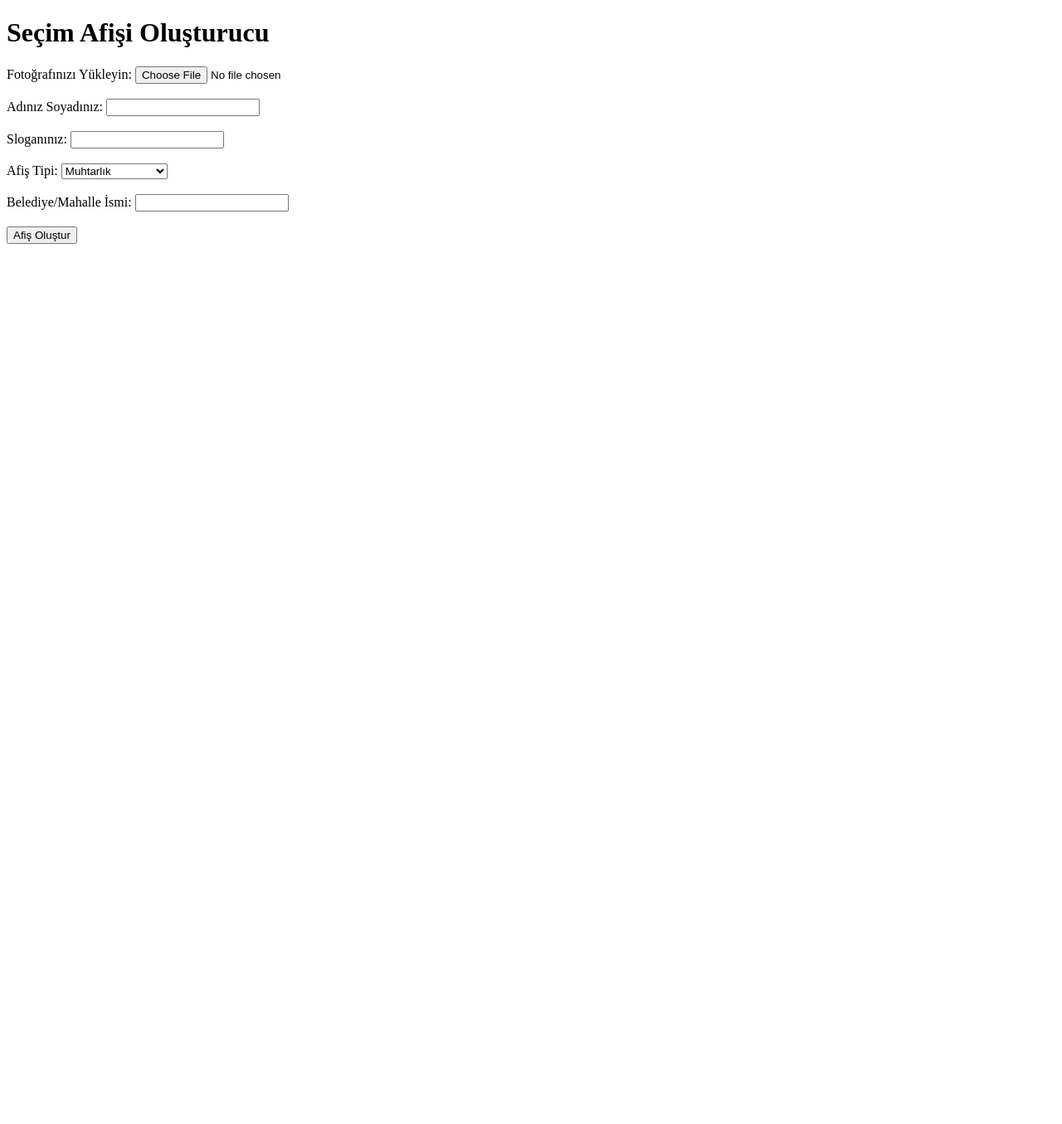
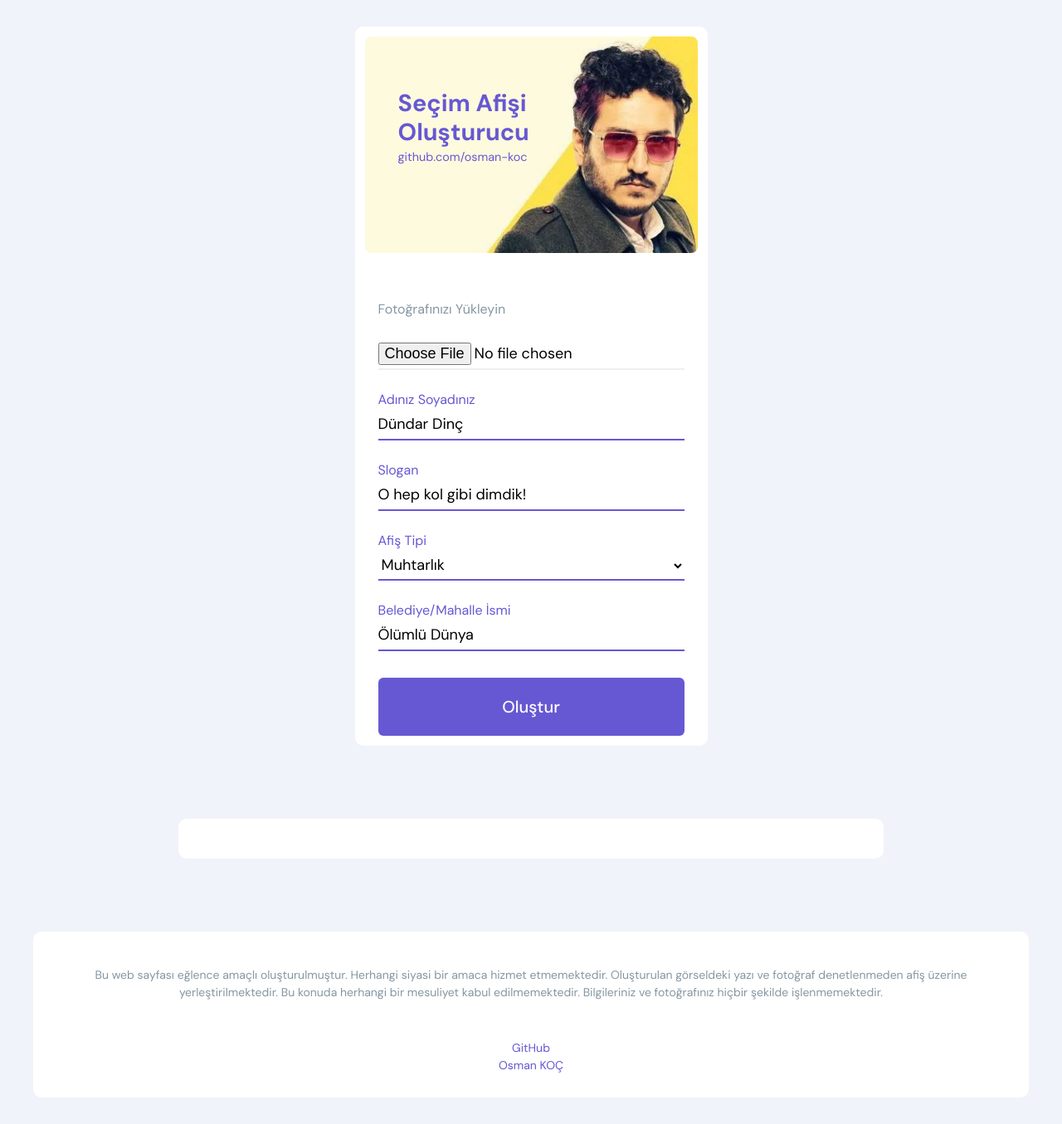
Before and after one commit to osman-koc/secim-afis-olusturucu, a Flask app: page / in a window 1280 px wide. Shown: the whole page at 83% size. Before the commit the page ends 294 px from the top, so only its background shows below. Run offline with Flask 3, Linux system fonts and the light colour scheme; some libraries are stand-ins or nearby versions.

Commit message:
feat: update template

```diff
--- a/app.py
+++ b/app.py
@@ -4,7 +4,7 @@ import os
 import base64
 import io
 
-app = Flask(__name__)
+app = Flask(__name__, static_url_path='/static')
 
 @app.route('/')
 def index():
--- /dev/null
+++ b/static/css/style.css
@@ -0,0 +1,172 @@
+@import url('https://fonts.googleapis.com/css2?family=DM+Sans:wght@400;500;700&display=swap');
+
+*, *:after, *:before {
+	box-sizing: border-box;
+}
+
+#generated_afis {
+    display: none;
+}
+
+#share_buttons {
+    display: none;
+}
+
+#download_button {
+    display: none;
+}
+
+body {
+	font-family: "DM Sans", sans-serif;
+	line-height: 1.5;
+	background-color: #f1f3fb;
+	padding: 0 2rem;
+}
+
+img {
+	max-width: 100%;
+	display: block;
+}
+
+input {
+	appearance: none;
+	border-radius: 0;
+}
+
+.generate-card {
+	margin: 2rem auto;
+	display: flex;
+	flex-direction: column;
+	width: 100%;
+	max-width: 850px;
+	background-color: #FFF;
+	border-radius: 10px;
+	box-shadow: 0 10px 20px 0 rgba(#999, .25);
+	padding: .75rem;
+}
+
+.generate-card.hidden {
+	background-color: #f1f3fb;
+}
+
+.card-footer {
+	margin: 2rem auto;
+	display: flex;
+	flex-direction: column;
+	width: 100%;
+	max-width: 100%;
+	background-color: #FFF;
+	border-radius: 10px;
+	box-shadow: 0 10px 20px 0 rgba(#999, .25);
+	padding: .75rem;
+}
+
+.card {
+	margin: 2rem auto;
+	display: flex;
+	flex-direction: column;
+	width: 100%;
+	max-width: 425px;
+	background-color: #FFF;
+	border-radius: 10px;
+	box-shadow: 0 10px 20px 0 rgba(#999, .25);
+	padding: .75rem;
+}
+
+.card-image {
+	border-radius: 8px;
+	overflow: hidden;
+	padding-bottom: 65%;
+	background-image: url('../img/feyyaz.jpg');
+	background-repeat: no-repeat;
+	background-size: 150%;
+	background-position: 0 5%;
+	position: relative;
+}
+
+.card-heading {
+	position: absolute;
+	left: 10%;
+	top: 15%;
+	right: 10%;
+	font-size: 1.80rem;
+	font-weight: 700;
+	color: #6658d3;
+	line-height: 1.222;
+	small {
+		display: block;
+		font-size: .50em;
+		font-weight: 400;
+		margin-top: .25em;
+	}
+}
+
+.card-form {
+	padding: 2rem 1rem 0;
+}
+
+.input {
+	display: flex;
+	flex-direction: column-reverse;
+	position: relative;
+	padding-top: 1.5rem;
+	&+.input {
+		margin-top: 1.5rem;
+	}
+}
+
+.input-label {
+	color: #8597a3;
+	position: absolute;
+	top: 1.5rem;
+	transition: .25s ease;
+}
+
+.input-field {
+	border: 0;
+	z-index: 1;
+	background-color: transparent;
+	border-bottom: 2px solid #eee;
+	font: inherit;
+	font-size: 1.125rem;
+	padding: .25rem 0;
+	&:focus, &:valid {
+		outline: 0;
+		border-bottom-color: #6658d3;
+		&+.input-label {
+			color: #6658d3;
+			transform: translateY(-1.5rem);
+		}
+	}
+}
+
+.action {
+	margin-top: 2rem;
+}
+
+.action-button {
+	font: inherit;
+	font-size: 1.25rem;
+	padding: 1em;
+	width: 100%;
+	font-weight: 500;
+	background-color: #6658d3;
+	border-radius: 6px;
+	color: #FFF;
+	border: 0;
+	&:focus {
+		outline: 0;
+	}
+}
+
+.card-info {
+	padding: 1rem 1rem;
+	text-align: center;
+	font-size: .875rem;
+	color: #8597a3;
+	a {
+		display: block;
+		color: #6658d3;
+		text-decoration: none;
+	}
+}
--- a/templates/index.html
+++ b/templates/index.html
@@ -5,47 +5,73 @@
     <meta charset="UTF-8">
     <meta name="viewport" content="width=device-width, initial-scale=1.0">
     <title>Seçim Afişi Oluşturucu</title>
+    <link rel="stylesheet" href="{{ url_for('static', filename='css/style.css') }}">
     <script src="https://ajax.googleapis.com/ajax/libs/jquery/3.7.1/jquery.min.js"></script>
     <script src="https://ajax.aspnetcdn.com/ajax/jquery.validate/1.19.1/jquery.validate.min.js"></script>
-
-    <style>
-        #generated_afis {
-            display: none;
-        }
-
-        #share_buttons {
-            display: none;
-        }
-    </style>
 </head>
 
 <body>
-    <h1>Seçim Afişi Oluşturucu</h1>
-    <form id="posterForm" action="/generate" method="POST" enctype="multipart/form-data">
-        <label for="photo">Fotoğrafınızı Yükleyin:</label>
-        <input type="file" id="photo" name="photo" accept="image/*" required><br><br>
-        <label for="name">Adınız Soyadınız:</label>
-        <input type="text" id="name" name="name" maxlength="18" required><br><br>
-        <label for="slogan">Sloganınız:</label>
-        <input type="text" id="slogan" name="slogan" maxlength="30" required><br><br>
-        <label for="placeType">Afiş Tipi:</label>
-        <select id="placeType" name="placeType">
+    <div class="container">
+        <div class="card">
+            <div class="card-image">
+                <h2 class="card-heading">
+                    Seçim Afişi <br>Oluşturucu
+                    <small>github.com/osman-koc</small>
+                </h2>
+            </div>
+            <form class="card-form" id="posterForm" enctype="multipart/form-data">
+                <div class="input">
+                    <input type="file" class="input-field" name="photo" accept="image/*" required />
+                    <br><br>
+                    <label class="input-label" for="photo">Fotoğrafınızı Yükleyin</label>
+                </div>
+                <div class="input">
+                    <input type="text" class="input-field" value="Dündar Dinç" id="name" name="name" maxlength="18"
+                        required />
+                    <label class="input-label" for="name">Adınız Soyadınız</label>
+                </div>
+                <div class="input">
+                    <input type="text" class="input-field" value="O hep kol gibi dimdik!" id="slogan" name="slogan"
+                        maxlength="30" required />
+                    <label class="input-label" for="slogan">Slogan</label>
+                </div>
+                <div class="input">
+                    <select class="input-field" id="placeType" name="placeType">
                         <option value="muhtar">Muhtarlık</option>
                         <option value="diger">Belediye - DİĞER</option>
                         <option value="akp">Belediye - AKP</option>
                         <option value="chp">Belediye - CHP</option>
                         <option value="mhp">Belediye - MHP</option>
-        </select><br><br>
-        <label for="placeName">Belediye/Mahalle İsmi:</label>
-        <input type="text" id="placeName" name="placeName" maxlength="17" required><br><br>
-        <input type="button" onclick="createAndShow()" value="Afiş Oluştur">
+                    </select>
+                    <label class="input-label" for="placeType">Afiş Tipi</label>
+                </div>
+                <div class="input">
+                    <input type="text" class="input-field" value="Ölümlü Dünya" id="placeName" name="placeName"
+                        maxlength="17" required />
+                    <label class="input-label" for="placeName">Belediye/Mahalle İsmi</label>
+                </div>
+                <div class="action">
+                    <button type="button" class="action-button" onclick="createAndShow()">Oluştur</button>
+                </div>
             </form>
+        </div>
 
         <br />
+
+        <div class="generate-card" hidden>
+            <div id="generated_afis">
+            </div>
+            <div id="download_button">
+                <button class="action-button" type="button" onclick="downloadGeneratedImage()">Görseli İndir</button>
+            </div>
+            <br />
+
             <!-- AddToAny BEGIN -->
             <div id="share_buttons">
+                Paylaş:
                 <div class="a2a_kit a2a_kit_size_32 a2a_default_style"
-            data-a2a-url="https://osman-koc.github.io/secim-afis-olusturucu/" data-a2a-title="Seçim Afişi Oluşturucu">
+                    data-a2a-url="https://osman-koc.github.io/secim-afis-olusturucu/"
+                    data-a2a-title="Seçim Afişi Oluşturucu">
                     <a class="a2a_dd" href="https://www.addtoany.com/share"></a>
                     <a class="a2a_button_x"></a>
                     <a class="a2a_button_whatsapp"></a>
@@ -61,10 +87,24 @@
             </script>
             <script async src="https://static.addtoany.com/menu/page.js"></script>
             <!-- AddToAny END -->
+        </div>
 
         <br />
-    <div id="generated_afis">
+
+        <div class="card-footer">
+            <div class="card-info">
+                <p>Bu web sayfası eğlence amaçlı oluşturulmuştur. Herhangi siyasi bir amaca hizmet etmemektedir.
+                    Oluşturulan görseldeki yazı ve fotoğraf denetlenmeden afiş üzerine yerleştirilmektedir. Bu konuda
+                    herhangi bir mesuliyet kabul edilmemektedir. Bilgileriniz ve fotoğrafınız hiçbir şekilde
+                    işlenmemektedir. </p>
             </div>
+            <div class="card-info">
+                <a href="https://github.com/osman-koc/">GitHub</a>
+                <a href="https://osmkoc.com">Osman KOÇ</a>
+            </div>
+        </div>
+    </div>
+
 
     <script>
         function createAndShow() {
@@ -114,6 +154,7 @@
 
         function showGeneratedImage(showShareIcons) {
             document.getElementById('generated_afis').style.display = 'block';
+            document.getElementById('download_button').style.display = 'block';
             if (showShareIcons) {
                 document.getElementById('share_buttons').style.display = 'block';
             }
@@ -138,6 +179,14 @@
             script.src = 'https://static.addtoany.com/menu/page.js';
             document.body.appendChild(script);
         }
+
+        function downloadGeneratedImage() {
+            var generatedImage = document.querySelector('#generated_afis img');
+            var a = document.createElement('a');
+            a.href = generatedImage.src;
+            a.download = 'generated_afis.png';
+            a.click();
+        }
     </script>
 </body>
 
```
Also changed, not shown: static/img/feyyaz-nobg.png (added), static/img/feyyaz.jpg (added). Lines whose indentation alone changed are shown as unchanged.
